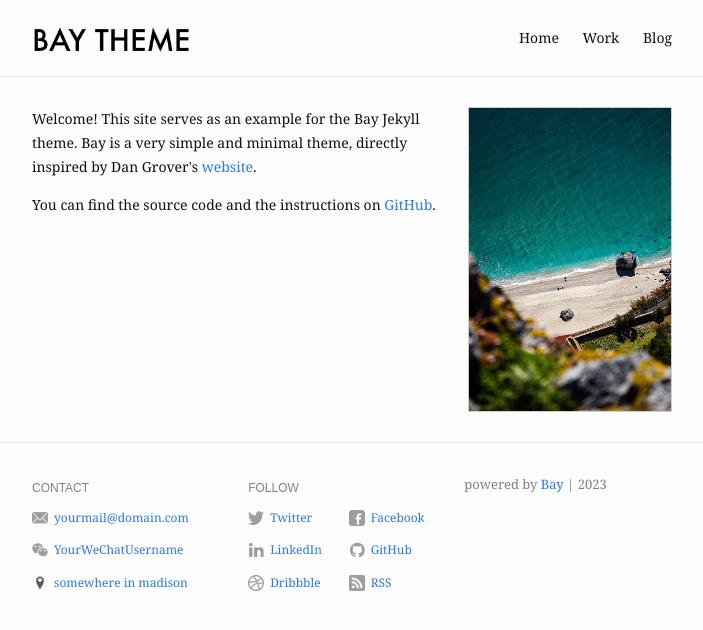
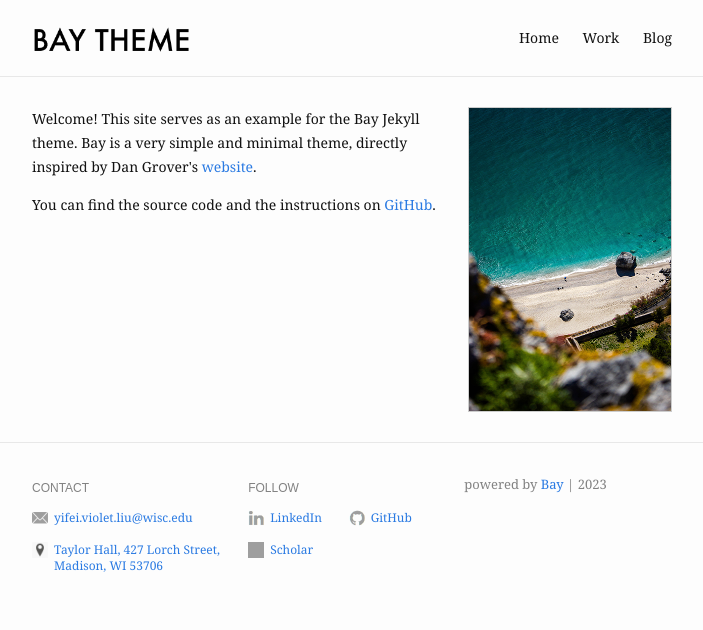
Before and after one commit to eliottvincent/bay, a Jekyll site: the page built from index.md, in a window 1280 px wide. Shown: the top 630 px of the page, without its empty margins (288-991 px from the left). Built offline with Jekyll 4.4.1, drawn with Linux system fonts in a browser that asks for light colours.

Commit message:
Update _config.yml

```diff
--- a/_config.yml
+++ b/_config.yml
@@ -25,27 +25,29 @@ footer:
   show_powered_by: true
   contact:
     - name: Email
-      value: yourmail@domain.com
-      link: mailto:yourmail@domain.com
-    - name: WeChat
-      value: YourWeChatUsername
+      value: yifei.violet.liu@wisc.edu
+      link: mailto:yifei.violet.liu@wisc.edu
+    # - name: WeChat
+    #   value: YourWeChatUsername
       link: "#"
     - name: Address
-      value: somewhere in madison
+      value: Taylor Hall, 427 Lorch Street, Madison, WI 53706
   follow:
-    - name: Twitter
-      link: http://twitter.com/YourTwitterUsername
-      username: "@YourTwitterUsername"
-    - name: Facebook
-      link: http://facebook.com/YourFacebookUsername
+    # - name: Twitter
+    #   link: http://twitter.com/YourTwitterUsername
+    #   username: "@YourTwitterUsername"
+    # - name: Facebook
+    #   link: http://facebook.com/YourFacebookUsername
     - name: LinkedIn
-      link: http://linkedin.com/in/YourLinkedInUsername
+      link: https://www.linkedin.com/in/yifei-liu-a56b67135/
     - name: GitHub
-      link: http://github.com/YourGitHubUsername
-    - name: Dribbble
-      link: https://dribbble.com/YourDribbbleUsername
-    - name: RSS
-      link: /feed.xml
+      link: https://github.com/yifei-liu-yl
+    # - name: Dribbble
+    #   link: https://dribbble.com/YourDribbbleUsername
+    # - name: RSS
+    #   link: /feed.xml
+    - name: Scholar
+      link: https://scholar.google.com/citations?hl=en&authuser=1&user=HXurJnUAAAAJ
 
 # Build settings
 markdown: kramdown
```
